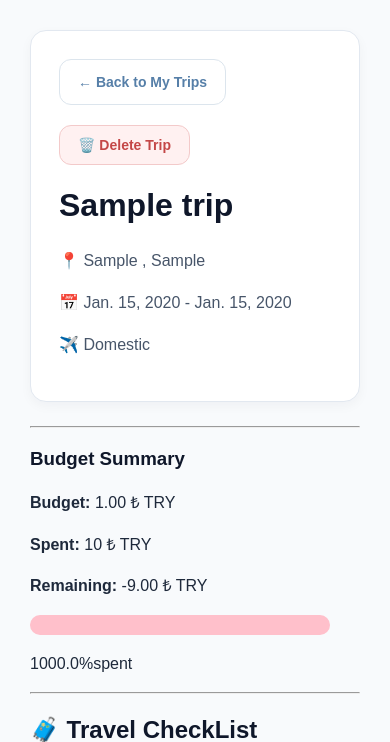
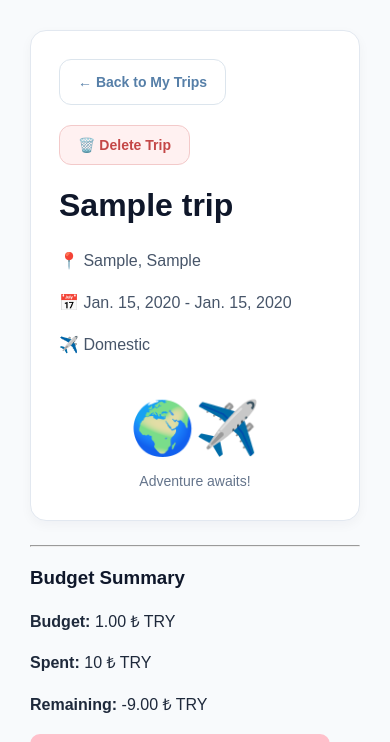
Before and after one commit to pelintetk/TripWithMe, a Django app: page /trips/1/ in a window 390 px wide. Shown: the top 742 px of the page. Run offline with Django 5.2, Linux system fonts and the light colour scheme; a user stored in the database is signed in; tables that the repository leaves empty hold one stand-in row (values such as "Sample post"); grey boxes marked "Sample" are stand-in pictures.

Commit message:
Improve trip detail mobile layout

```diff
--- a/trips/templates/trips/trip_detail.html
+++ b/trips/templates/trips/trip_detail.html
@@ -1,6 +1,7 @@
 <!DOCTYPE html>
 <html lang="en">
     <head>
+        <meta name="viewport" content="width=device-width, initial-scale=1.0">
         <title>TripDetail</title>
         <style>
 
@@ -611,6 +612,53 @@
                 background: #ffe0e0;
                 color: #a92f2f;
             }
+            .trip-header-content {
+                display: flex;
+                justify-content: space-between;
+                align-items: center;
+                gap: 24px;
+            }
+
+            .trip-header-info {
+                flex: 1;
+                min-width: 0;
+            }
+
+            .trip-header-decoration {
+                display: flex;
+                flex-direction: column;
+                align-items: center;
+                justify-content: center;
+                gap: 10px;
+                min-width: 170px;
+            }
+
+            .trip-decoration-emoji {
+                font-size: 72px;
+                line-height: 1.2;
+            }
+
+            .trip-decoration-text {
+                font-size: 14px;
+                color: #64748b;
+                font-weight: 500;
+            }
+
+            @media (max-width: 600px) {
+                .trip-header-content {
+                    flex-direction: column;
+                    align-items: flex-start;
+                }
+
+                .trip-header-decoration {
+                    align-self: center;
+                    min-width: 0;
+                }
+
+                .trip-decoration-emoji {
+                    font-size: 52px;
+                }
+            }
 
         </style>
     </head>
@@ -631,10 +679,18 @@
                     🗑️ Delete Trip
                 </button>
             </form>
-            <h1> {{ trip.name }} </h1>
-            <p>📍 {{trip.city}} , {{trip.country}} </p>
-            <p>📅 {{trip.start_date}} - {{trip.end_date}} </p>
-            <p>✈️ {{ trip.get_trip_type_display }} </p>
+            <div class="trip-header-content">
+                <div class="trip-header-info">
+                    <h1>{{ trip.name }}</h1>
+                    <p>📍 {{ trip.city }}, {{ trip.country }}</p>
+                    <p>📅 {{ trip.start_date }} - {{ trip.end_date }}</p>
+                    <p>✈️ {{ trip.get_trip_type_display }}</p>
+                </div>
+                <div class="trip-header-decoration" aria-hidden="true">
+                    <span class="trip-decoration-emoji">🌍✈️</span>
+                    <span class="trip-decoration-text">Adventure awaits!</span>
+                </div>
+            </div>
         </div>
 
         <hr>
```
